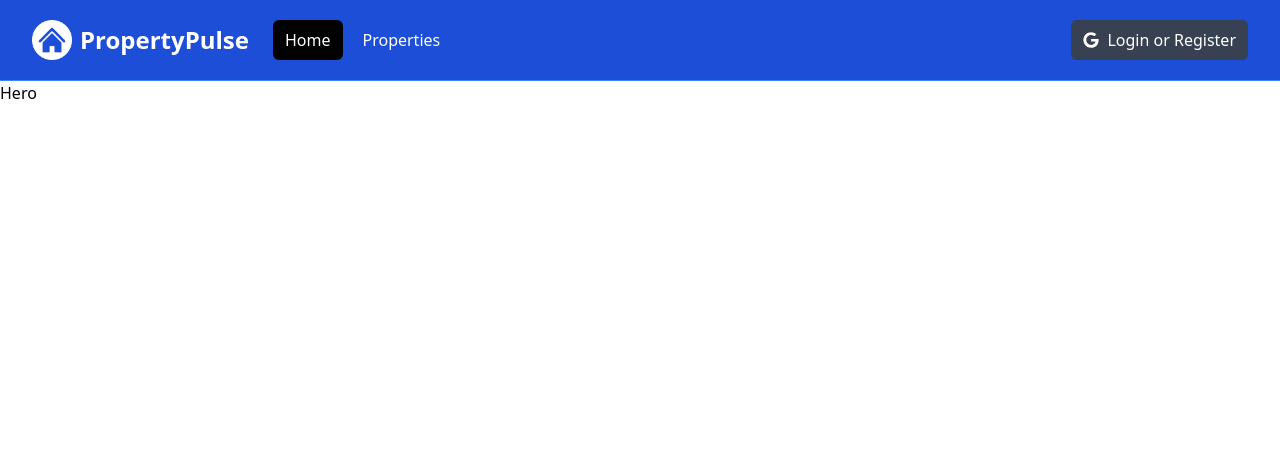
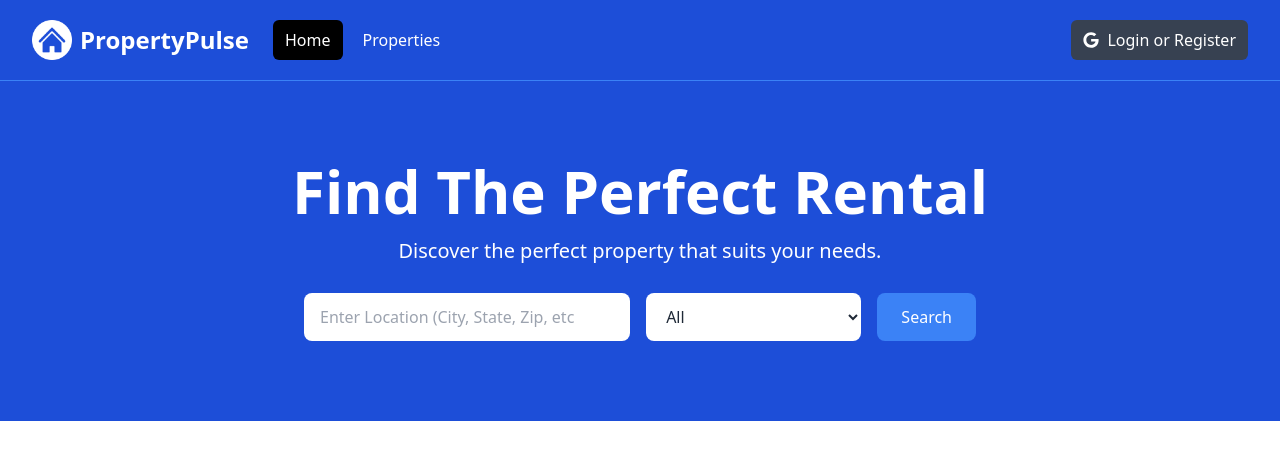
Before and after one commit to Jaspreet-Nijjar/nextjs-property-app, a Next.js app: page / in a window 1280 px wide. Shown: the top 460 px of the page. Built offline with nearby package versions, Linux system fonts and the light colour scheme.

Commit message:
added Hero content

```diff
--- a/app/page.tsx
+++ b/app/page.tsx
@@ -2,9 +2,9 @@
 
 const Home = () => {
   return (
-    <div>
+    <>
       <Hero />
-    </div>
+    </>
   );
 };
 
--- a/components/Hero.tsx
+++ b/components/Hero.tsx
@@ -1,5 +1,56 @@
 const Hero = () => {
-  return <div>Hero</div>;
+  return (
+    <section className="bg-blue-700 py-20 mb-4">
+      <div className="max-w-7xl mx-auto px-4 sm:px-6 lg:px-8 flex flex-col items-center">
+        <div className="text-center">
+          <h1 className="text-4xl font-extrabold text-white sm:text-5xl md:text-6xl">
+            Find The Perfect Rental
+          </h1>
+          <p className="my-4 text-xl text-white">
+            Discover the perfect property that suits your needs.
+          </p>
+        </div>
+        <form className="mt-3 mx-auto max-w-2xl w-full flex flex-col md:flex-row items-center">
+          <div className="w-full md:w-3/5 md:pr-2 mb-4 md:mb-0">
+            <label htmlFor="location" className="sr-only">
+              Location
+            </label>
+            <input
+              type="text"
+              id="location"
+              placeholder="Enter Location (City, State, Zip, etc"
+              className="w-full px-4 py-3 rounded-lg bg-white text-gray-800 focus:outline-none focus:ring focus:ring-blue-500"
+            />
+          </div>
+          <div className="w-full md:w-2/5 md:pl-2">
+            <label htmlFor="property-type" className="sr-only">
+              Property Type
+            </label>
+            <select
+              id="property-type"
+              className="w-full px-4 py-3 rounded-lg bg-white text-gray-800 focus:outline-none focus:ring focus:ring-blue-500"
+            >
+              <option value="All">All</option>
+              <option value="Apartment">Apartment</option>
+              <option value="Studio">Studio</option>
+              <option value="Condo">Condo</option>
+              <option value="House">House</option>
+              <option value="Cabin Or Cottage">Cabin or Cottage</option>
+              <option value="Loft">Loft</option>
+              <option value="Room">Room</option>
+              <option value="Other">Other</option>
+            </select>
+          </div>
+          <button
+            type="submit"
+            className="md:ml-4 mt-4 md:mt-0 w-full md:w-auto px-6 py-3 rounded-lg bg-blue-500 text-white hover:bg-blue-600 focus:outline-none focus:ring focus:ring-blue-500"
+          >
+            Search
+          </button>
+        </form>
+      </div>
+    </section>
+  );
 };
 
 export default Hero;
```
